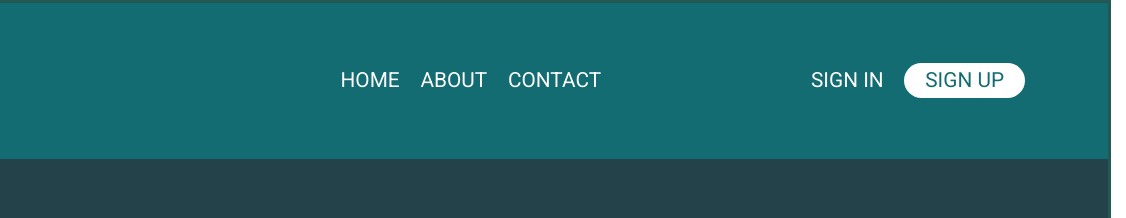
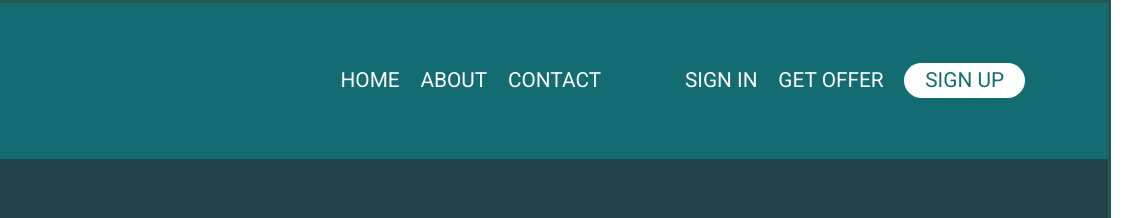
Before and after one commit to danieldraganweb/Responsive-layouts, a plain HTML site: page index.html in a window 1280 px wide. Shown: the top 218 px of the page, 154-1280 px from the left. Drawn offline with Linux system fonts and the light colour scheme.

Commit message:
add new link to navbar

```diff
--- a/index.html
+++ b/index.html
@@ -25,6 +25,9 @@
           <ul class="nav__list nav__list--secondary">
             <li class="nav__item nav-item--push-right">
               <a href="#" class="nav__link">Sign In</a>
+            </li>
+            <li class="nav__item nav-item--push-right">
+              <a href="#" class="nav__link">Get offer</a>
             </li>
             <li class="nav__item">
               <a href="#" class="nav__link nav__link--button">Sign up</a>
```
